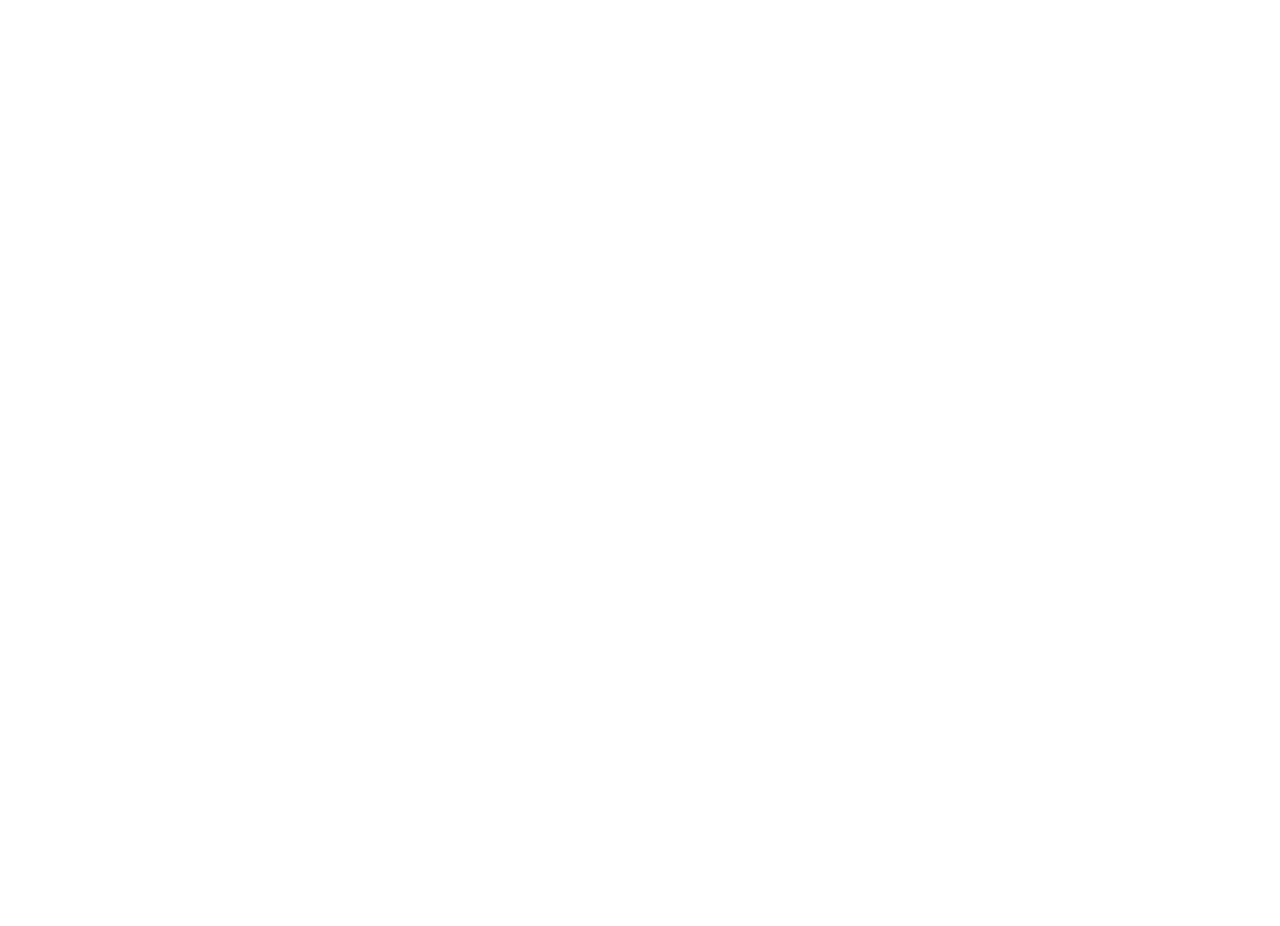
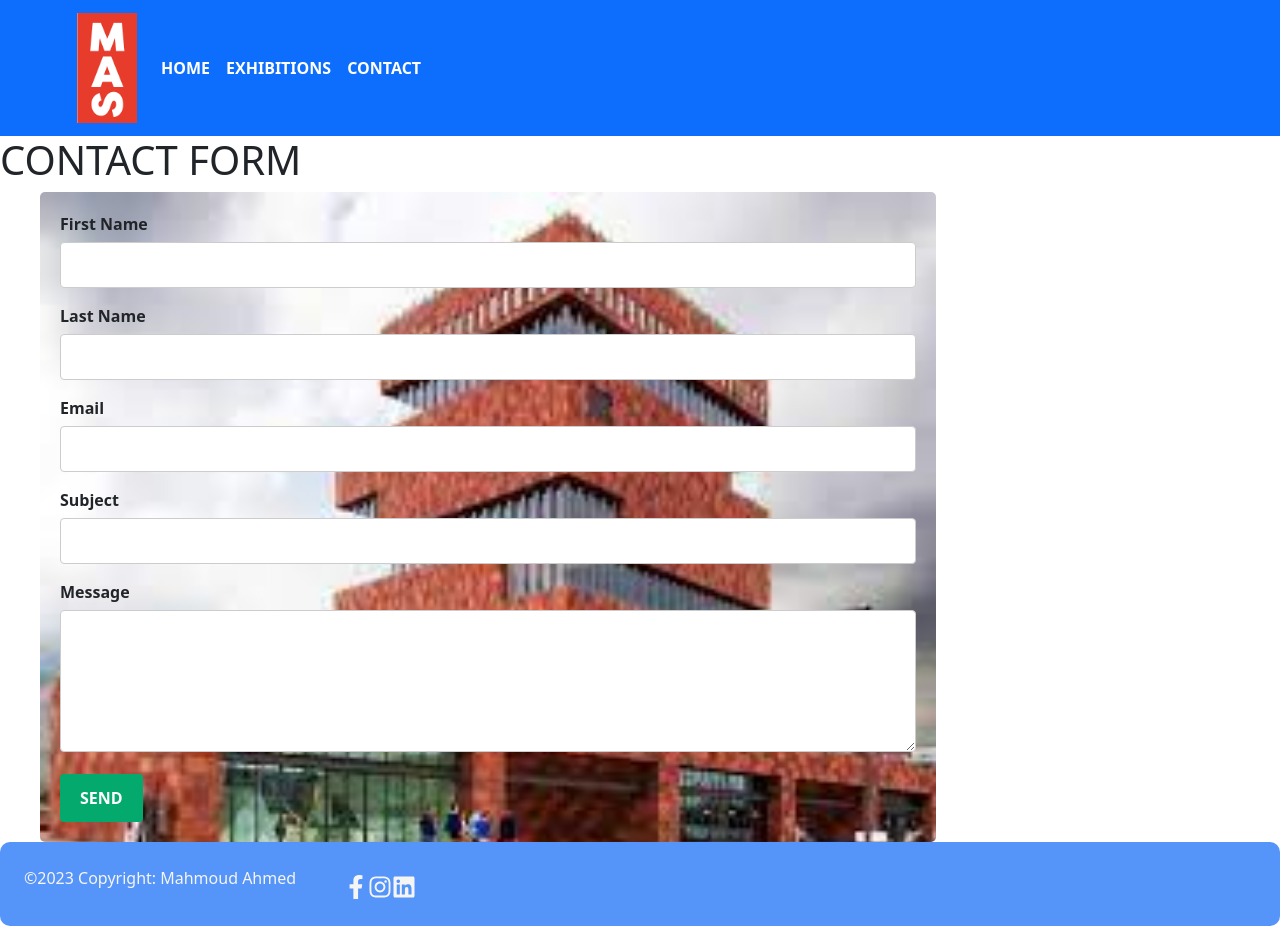
Before and after one commit to ma1987-bit/museum-collection, a Gatsby site: page /contact in a window 1280 px wide. Before the commit this address had no page. Before the commit the page ends 800 px from the top, so only its background shows below. Built offline with nearby package versions, Linux system fonts and the light colour scheme; Gatsby itself is replaced by a stand-in of ours.

Commit message:
contact form styling , footer added, finall styling and contact form tested and it is in order

```diff
--- a/package.json
+++ b/package.json
@@ -10,6 +10,7 @@
     "@mui/material": "^5.11.0",
     "@mui/styled-engine-sc": "^5.11.0",
     "bootstrap": "^5.2.3",
+    "cdbreact": "^1.5.4",
     "gatsby": "^5.0.0",
     "gatsby-plugin-image": "^3.0.0",
     "gatsby-plugin-manifest": "^5.0.0",
@@ -21,6 +22,7 @@
     "react": "^18.2.0",
     "react-bootstrap": "^2.7.0",
     "react-dom": "^18.2.0",
+    "react-icons": "^4.7.1",
     "styled-components": "^5.3.6"
   },
   "devDependencies": {
--- a/src/components/collection.module.css
+++ b/src/components/collection.module.css
@@ -49,3 +49,13 @@
 text-decoration: none;
 
 }
+.logo{
+  width: 60px;
+  height: 110px;
+  margin-left: -5px;
+}
+.navlink{
+  color: white;
+  font-weight: 700;
+  text-transform: uppercase;
+}
--- /dev/null
+++ b/src/components/footer.js
@@ -0,0 +1,15 @@
+import {footer,icon} from './footer.module.css'
+import React from 'react'
+import { FaFacebookF,FaInstagram,FaLinkedin } from "react-icons/fa";
+
+const Footer = () => {
+    return (
+
+        <div className={footer}> <span>©2023 Copyright: Mahmoud Ahmed </span>
+        <div className={icon}><FaFacebookF/><FaInstagram/><FaLinkedin/></div>
+        </div>
+
+    )
+}
+
+export default Footer;
--- /dev/null
+++ b/src/components/footer.module.css
@@ -0,0 +1,24 @@
+.footer{
+    display: flex;
+    flex-direction: row;
+    border-radius: 10px;
+    background-color: rgb(85, 148, 249) ;
+    color: whitesmoke;
+    padding: 1.5rem;
+left:0;
+bottom:0;
+right:0;
+}
+span{
+text-align: center;
+}
+.icon{
+
+padding-left: 3rem;
+font-size: x-large;
+
+}
+.icon :hover{
+background-color: rgb(52, 33, 226);
+
+}
--- a/src/components/header.js
+++ b/src/components/header.js
@@ -1,20 +1,25 @@
 import * as React from "react"
-import { Link } from "gatsby"
 import 'bootstrap/dist/css/bootstrap.min.css';
 import {Navbar,Container,Nav} from "react-bootstrap"
+import { StaticImage } from "gatsby-plugin-image"
+import {logo,navlink} from './collection.module.css'
+
+
 const Header = ({ siteTitle }) => (
+
   <header>
   <Navbar bg="primary" variant="dark">
         <Container>
-          <Navbar.Brand href="/">MAS Museum</Navbar.Brand>
+          <Navbar.Brand href="/"><StaticImage className={logo} src="../images/logo.png" alt="logo" /></Navbar.Brand>
           <Nav className="me-auto">
-            <Nav.Link href="/">Home</Nav.Link>
-            <Nav.Link href="/exhibitions">Exhibitions</Nav.Link>
-            <Nav.Link href="/about">About</Nav.Link>
+            <Nav.Link className={navlink} href="/">Home</Nav.Link>
+            <Nav.Link className={navlink} href="/exhibitions">Exhibitions</Nav.Link>
+            <Nav.Link className={navlink} href="/contact">Contact</Nav.Link>
           </Nav>
         </Container>
       </Navbar>
   </header>
+
 )
 
 export default Header
--- a/src/components/layout.js
+++ b/src/components/layout.js
@@ -1,4 +1,5 @@
 import * as React from 'react'
+import Footer from './footer'
 import Header from './header'
 
 
@@ -12,7 +13,7 @@
         {children}
       </main>
     </div>
-
+    <Footer/>
     </>
   )
 }
--- /dev/null
+++ b/src/pages/contact.js
@@ -0,0 +1,40 @@
+import * as React from "react"
+import Layout from '../components/layout'
+import {formlabel,inputtext,submitbtn,formcontainer} from './page.module.css'
+
+ const Contact = () => {
+  return (
+
+    <Layout pageTitle="CONTACT FORM">
+    <div className={formcontainer}>
+   <form method="post" netlify-honeypot="bot-field" data-netlify="true" name="contact">
+   <input type="hidden" name="bot-field" />
+  <input type="hidden" name="form-name" value="contact" />
+  <label className={formlabel}>
+    First Name
+  </label>
+  <input className={inputtext} type="text" name="firstname" id="firstname" />
+  <label className={formlabel}>
+    Last Name
+  </label>
+  <input className={inputtext} type="text" name="lastname" id="lastname" />
+  <label className={formlabel}>
+    Email
+  </label>
+  <input className={inputtext}  type="email" name="email" id="email" />
+  <label className={formlabel}>
+    Subject
+  </label>
+  <input className={inputtext}  type="text" name="subject" id="subject" />
+  <label className={formlabel}>
+    Message
+  </label>
+  <textarea className={inputtext}  name="message" id="message" rows="5" />
+  <button className={submitbtn} type="submit">Send</button>
+</form>
+</div>
+  </Layout>
+
+  )
+}
+export default Contact;
--- a/src/pages/page.module.css
+++ b/src/pages/page.module.css
@@ -44,11 +44,13 @@
     float: left;
    font-size: x-large;
    margin-left: 10px;
+   font-family: Georgia, 'Times New Roman', Times, serif;
 }
 .exhibitiontitle{
 text-align: center;
 color: rgb(6, 106, 149);
 text-transform: uppercase;
+margin: 5px,5px;
 
 }
 .exhibitionimage{
@@ -57,6 +59,12 @@
 width: 70%;
 height: 100%;
 margin-left: 10px;
+}
+.exhibitioncontainer{
+  display: flex;
+  flex-direction: column;
+  align-content: space-between;
+
 }
 .homepicture{
     margin-top: 0;
@@ -73,6 +81,7 @@
     text-align: justify;
     margin-left: 10px;
     overflow: visible;
+    font-family: Georgia, 'Times New Roman', Times, serif;
 
 }
 .featuredtext{
@@ -88,6 +97,8 @@
 .featureddescription{
 padding: 10px ,10px,10px;
 margin-left: 5px;
+font-size: x-large;
+font-family: Georgia, 'Times New Roman', Times, serif;
 }
 p{
     color: rgb(15, 8, 31);
@@ -107,6 +118,7 @@
     font-weight: 700;
   text-transform: uppercase;
   color: rgb(6, 106, 149);
+  font-family: Georgia, 'Times New Roman', Times, serif;
 }
 .collectioninfo{
 color: rgb(4, 4, 4);
@@ -120,3 +132,40 @@
 width: 30%;
 margin-left: 10px;
 }
+.inputtext{
+  width: 100%;
+  padding: 10px;
+  border: 1px solid #ccc;
+  border-radius: 4px;
+  box-sizing: border-box;
+  margin-top: 6px;
+  margin-bottom: 16px;
+  resize: vertical
+}
+.submitbtn{
+  background-color: #04AA6D;
+  color: white;
+  padding: 12px 20px;
+  border: none;
+  border-radius: 4px;
+  cursor: pointer;
+  font-weight: 600;
+  text-transform: uppercase;
+}
+.submitbtn:hover{
+  background-color: #45a049;
+}
+.formcontainer{
+  display: flex;
+ justify-content: center;
+  border-radius: 5px;
+  width: 70%;
+  background-image: url(../images/download.jpg);
+  background-repeat: no-repeat;
+background-size: cover;
+  padding: 20px;
+  margin-left: 40px;
+}
+.formlabel{
+  font-weight: 600;
+}
```
Also changed, not shown: src/pages/about.js (deleted, +0 -34 lines), src/pages/exhibitions/{wpCollection.slug}.js (+5 -5 lines), src/images/contact.jpg (added), src/images/logo.png (added), 1 other file.
